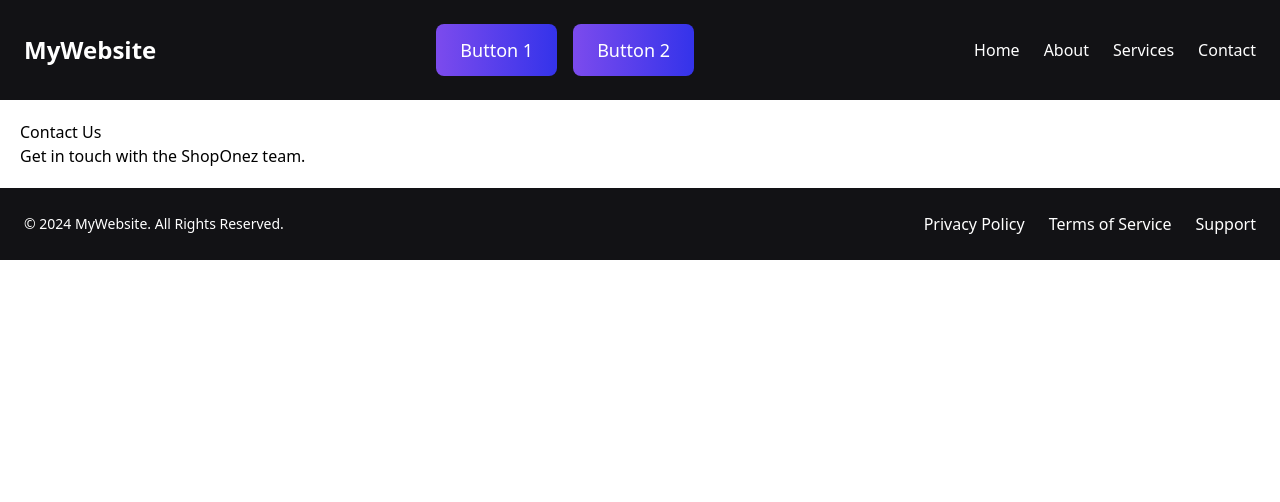
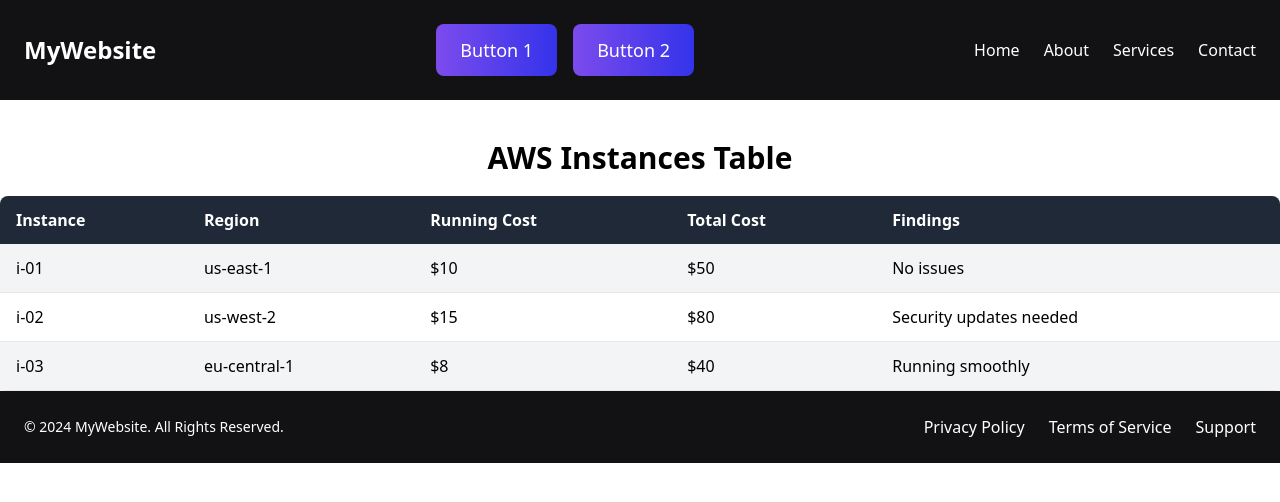
Before and after one commit to ANSHJOSHI1811/Based-Project, a React (Create React App) app: page /detailes in a window 1280 px wide. Shown: the top 502 px of the page. Built offline with nearby package versions, Linux system fonts and the light colour scheme.

Commit message:
Reading-JSON and Display into Table

```diff
--- /dev/null
+++ b/public/aws-instances.json
@@ -0,0 +1,23 @@
+[
+    {
+      "Instance": "i-01",
+      "Region": "us-east-1",
+      "RunningCost": "$10",
+      "Cost": "$50",
+      "Findings": "No issues"
+    },
+    {
+      "Instance": "i-02",
+      "Region": "us-west-2",
+      "RunningCost": "$15",
+      "Cost": "$80",
+      "Findings": "Security updates needed"
+    },
+    {
+      "Instance": "i-03",
+      "Region": "eu-central-1",
+      "RunningCost": "$8",
+      "Cost": "$40",
+      "Findings": "Running smoothly"
+    }
+  ]
--- a/src/pages/MoreDetailes.jsx
+++ b/src/pages/MoreDetailes.jsx
@@ -1,12 +1,43 @@
-import React from 'react';
+import React, { useEffect, useState } from 'react';
 
-const MoreDetailes = () => {
+function Table() {
+  const [instances, setInstances] = useState([]);
+
+  // Fetch the JSON file data
+  useEffect(() => {
+    fetch('/aws-instances.json')
+      .then(response => response.json())
+      .then(data => setInstances(data))
+      .catch(error => console.error('Error fetching data:', error));
+  }, []);
+
   return (
-    <div style={{ padding: '20px' }}>
-      <h1>Contact Us</h1>
-      <p>Get in touch with the ShopOnez team.</p>
+    <div className="container mx-auto mt-10">
+      <h1 className="text-3xl font-bold text-center mb-5">AWS Instances Table</h1>
+      <table className="min-w-full border-collapse bg-white shadow-md rounded-lg overflow-hidden">
+        <thead className="bg-gray-800 text-white">
+          <tr>
+            <th className="py-3 px-4 text-left">Instance</th>
+            <th className="py-3 px-4 text-left">Region</th>
+            <th className="py-3 px-4 text-left">Running Cost</th>
+            <th className="py-3 px-4 text-left">Total Cost</th>
+            <th className="py-3 px-4 text-left">Findings</th>
+          </tr>
+        </thead>
+        <tbody>
+          {instances.map((instance, index) => (
+            <tr key={index} className={`${index % 2 === 0 ? 'bg-gray-100' : 'bg-white'}`}>
+              <td className="py-3 px-4 border-b">{instance.Instance}</td>
+              <td className="py-3 px-4 border-b">{instance.Region}</td>
+              <td className="py-3 px-4 border-b">{instance.RunningCost}</td>
+              <td className="py-3 px-4 border-b">{instance.Cost}</td>
+              <td className="py-3 px-4 border-b">{instance.Findings}</td>
+            </tr>
+          ))}
+        </tbody>
+      </table>
     </div>
   );
-};
+}
 
-export default MoreDetailes;
+export default Table;
```
